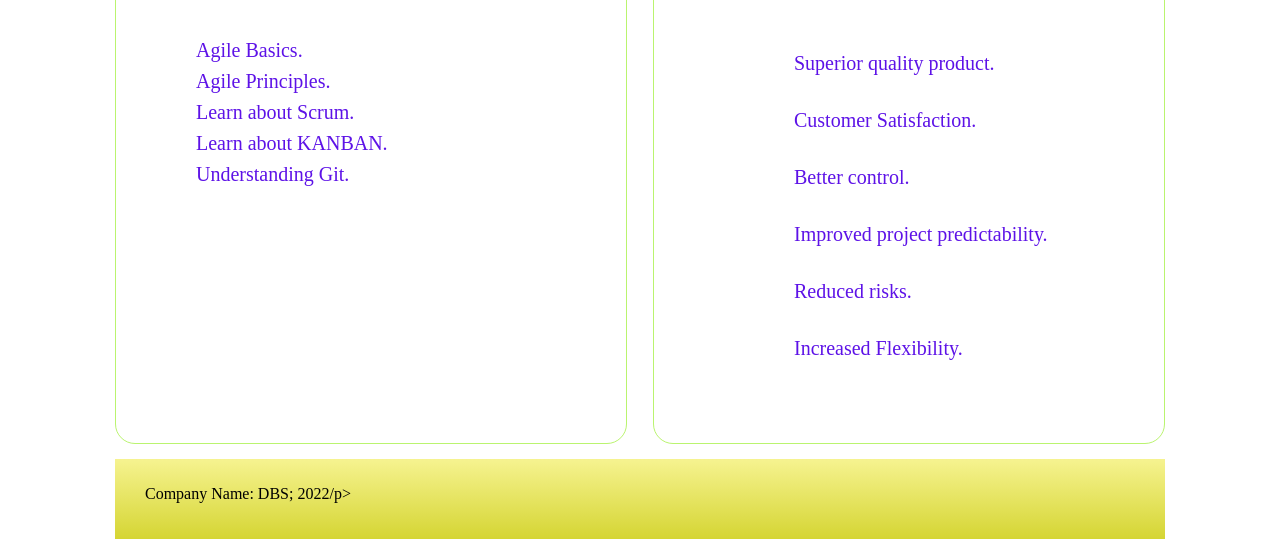
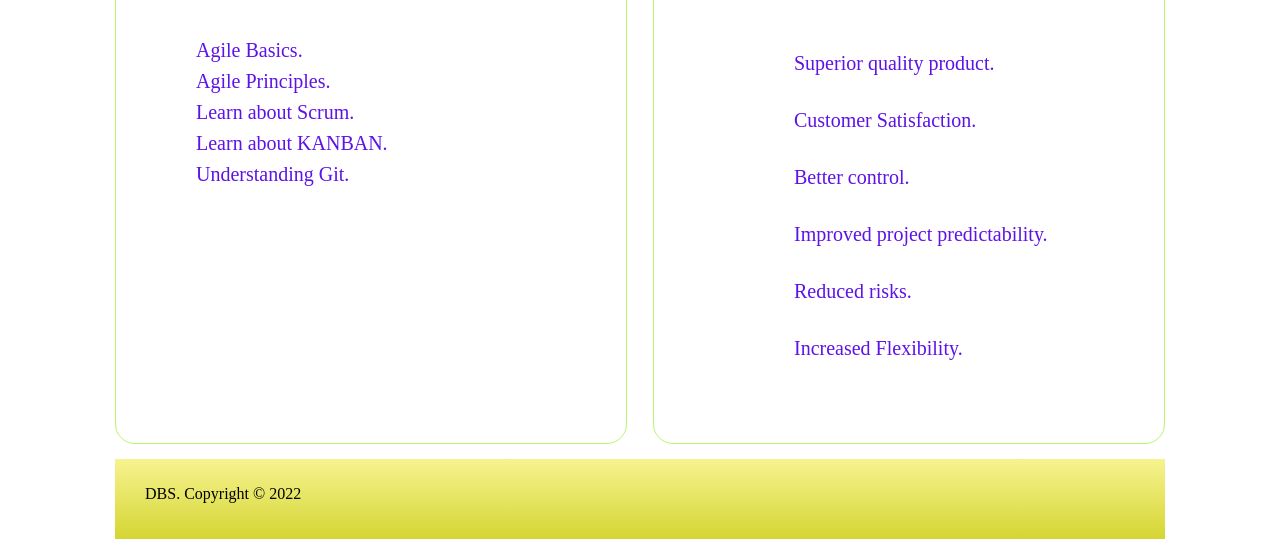
Before and after one commit to SurabhiSatwika/Satwika, a plain HTML site: page index.html in a window 1280 px wide. Shown: the part 633-1180 px from the top of the page. Drawn offline with Linux system fonts and the light colour scheme.

Commit message:
Company name changed

```diff
--- a/index.html
+++ b/index.html
@@ -67,8 +67,8 @@ a topic" class="submit">
         <div class="clear"></div>
         <footer class="footer">
             <div>
-                <p>Company Name: DBS;
-                    2022/p>
+                <p>DBS. Copyright &copy;
+                    2022</p>
             </div>
         </footer>
     </div>
```
